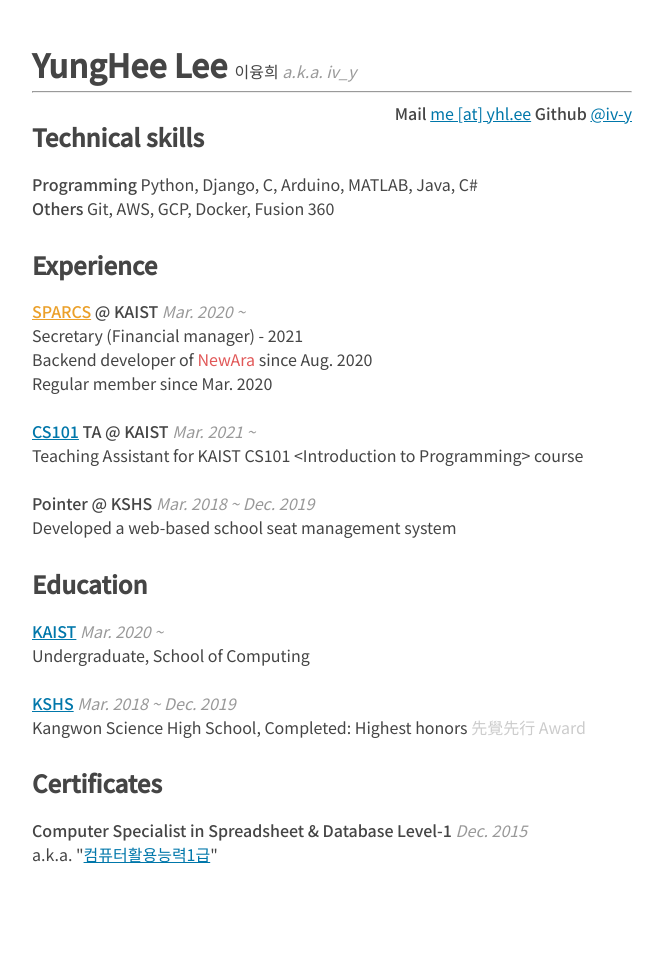
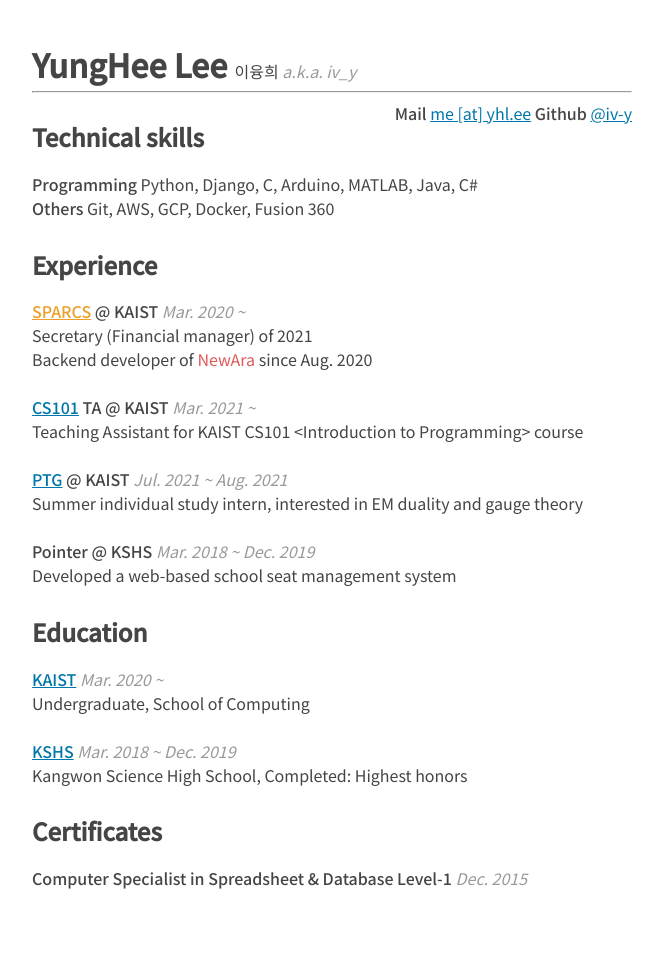
Before and after one commit to iv-y/iv-y.github.io, a Flask app: page / in a window 1280 px wide. Shown: the whole page, without its empty margins (308-971 px from the left). Before the commit the page ends 863 px from the top, so only its background shows below. Run offline with Flask 2, Linux system fonts and the light colour scheme.

Commit message:
Update CV with PTG summer intern

```diff
--- a/templates/index.html
+++ b/templates/index.html
@@ -35,14 +35,18 @@
             <li>
                 <span class="heavy"><a href="https://sparcs.org" class="sparcs">SPARCS</a> @ KAIST</span>
                 <i class="sub"> Mar. 2020 ~ </i> <br>
-                Secretary (Financial manager) - 2021 <br>
-                Backend developer of <span class="newara">NewAra</span> since Aug. 2020 <br>
-                Regular member since Mar. 2020
+                Secretary (Financial manager) of 2021 <br>
+                Backend developer of <span class="newara">NewAra</span> since Aug. 2020
             </li>
             <li>
                 <span class="heavy"><a href="http://cs101.kaist.ac.kr">CS101</a> TA @ KAIST</span>
                 <i class="sub"> Mar. 2021 ~ </i> <br>
                 Teaching Assistant for KAIST CS101 &lt;Introduction to Programming&gt; course
+            </li>
+            <li>
+                <span class="heavy"><a href="https://force.kaist.ac.kr">PTG</a> @ KAIST</span>
+                <i class="sub"> Jul. 2021 ~ Aug. 2021 </i> <br>
+                Summer individual study intern, interested in EM duality and gauge theory
             </li>
             <li>
                 <span class="heavy">Pointer @ KSHS</span>
@@ -61,7 +65,7 @@
             <li>
                 <span class="heavy"><a href="https://kangwon-sh.gwe.hs.kr">KSHS</a></span>
                 <i class="sub"> Mar. 2018 ~ Dec. 2019 </i> <br>
-                Kangwon Science High School, Completed: Highest honors <span class="light">先覺先行 Award</span>
+                Kangwon Science High School, Completed: Highest honors
             </li>
         </ul>
 
@@ -70,7 +74,6 @@
             <li>
                 <span class="heavy">Computer Specialist in Spreadsheet & Database Level-1</span>
                 <i class="sub" title="Not a typo!"> Dec. 2015 </i> <br>
-                a.k.a. "<a href="http://www.q-net.or.kr/crf005.do?id=crf00505&gSite=Q&gId=&jmCd=0492">컴퓨터활용능력1급</a>"
             </li>
         </ul>
     </body>
```
